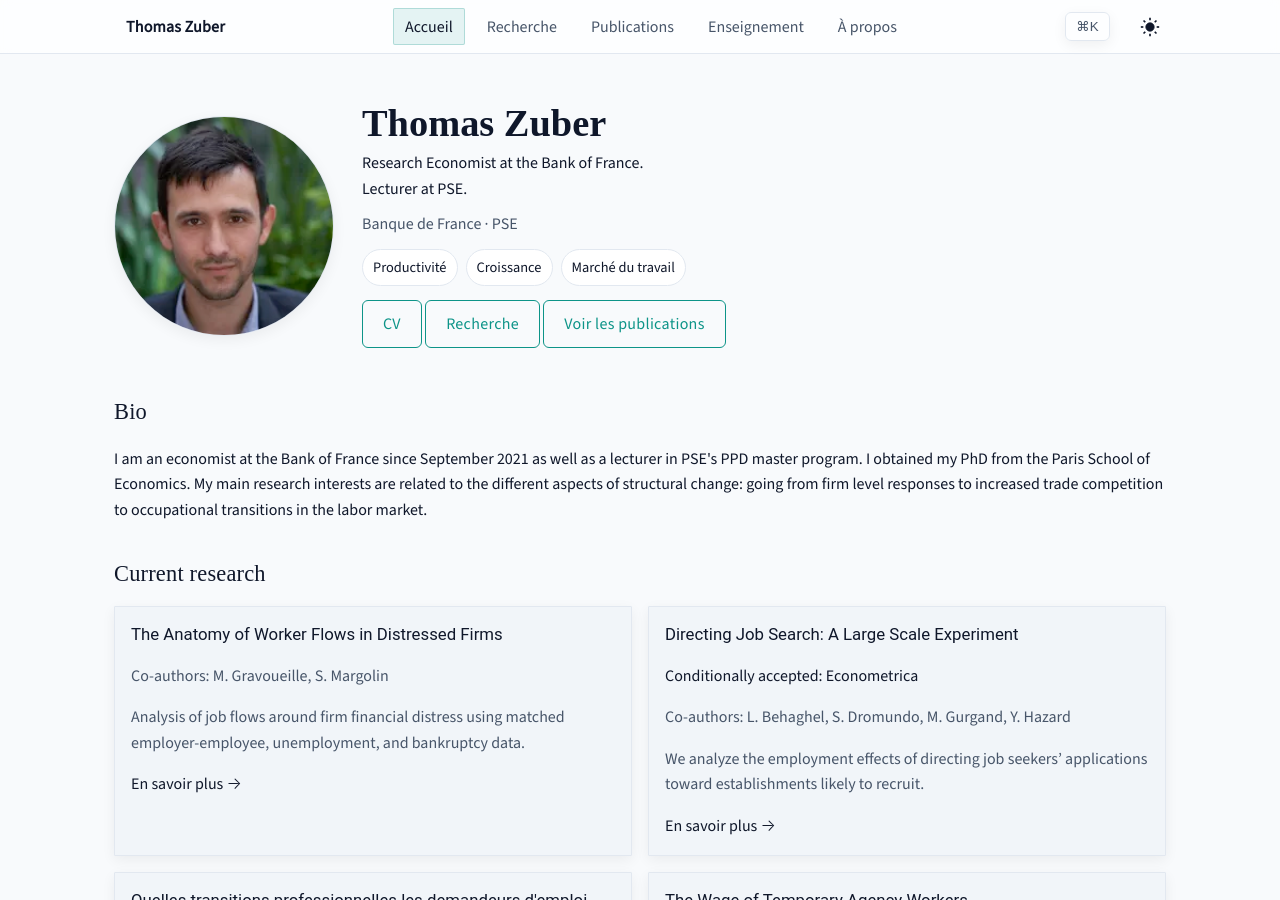
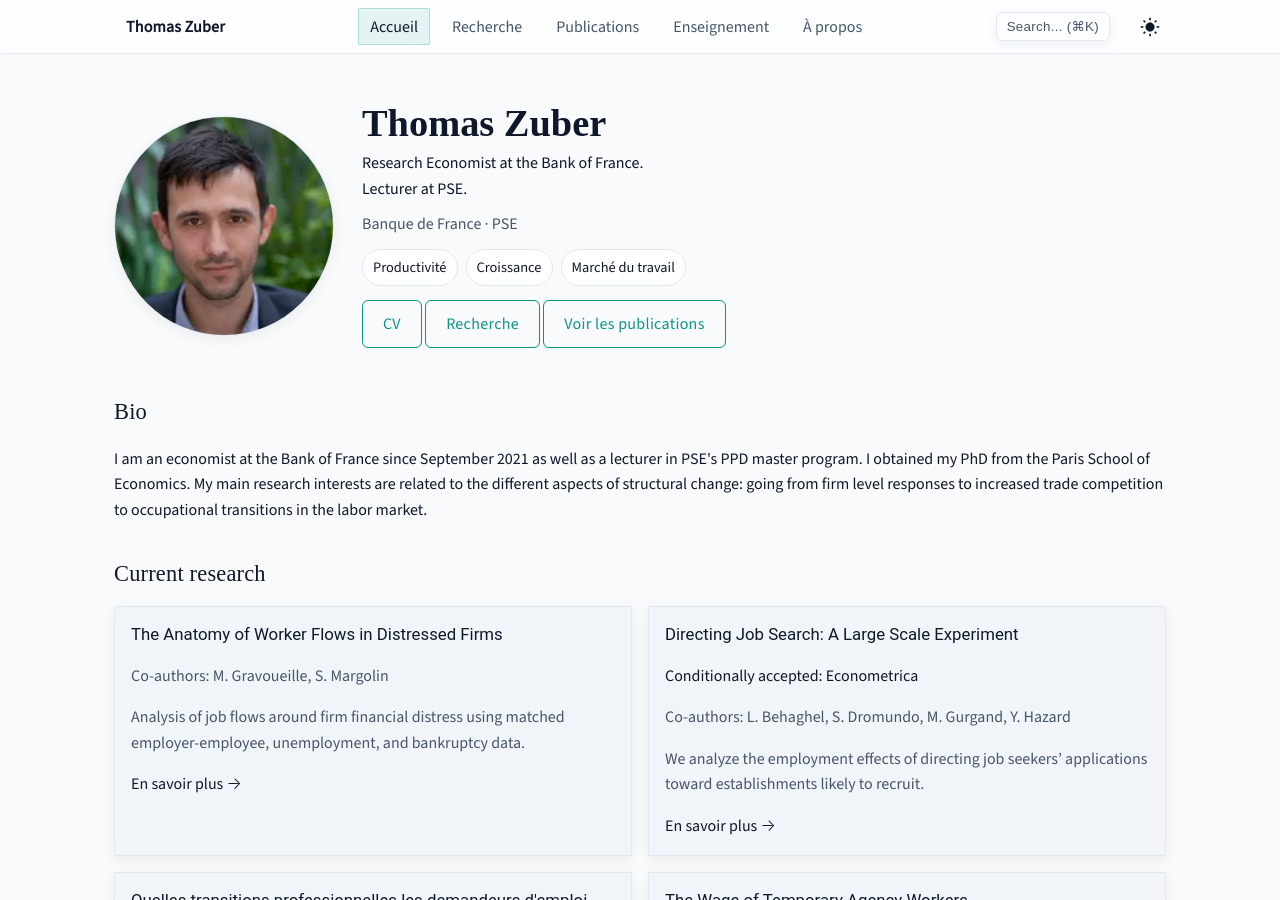
Before and after one commit to quentinglorieux/thomaszuber, a Jekyll site: the page built from index.markdown, in a window 1280 px wide and 900 px high. Built offline with Jekyll 4.4.1, drawn with Linux system fonts in a browser that asks for light colours; comment, search, counter and statistics services are not loaded.

Commit message:
update header.html

```diff
--- a/_includes/header.html
+++ b/_includes/header.html
@@ -24,7 +24,7 @@
     </nav>
 
     <div class="quick">
-      <button id="search-open" class="btn icon" aria-label="Search (⌘K)">⌘K</button>
+      <button id="search-open" class="btn icon" aria-label="Search (⌘K)">Search... (⌘K)</button>
       <button id="theme-toggle" class="theme-toggle" aria-label="Toggle dark mode">
         <svg class="icon-sun" xmlns="http://www.w3.org/2000/svg" viewBox="0 0 24 24" width="20" height="20" fill="currentColor">
           <circle cx="12" cy="12" r="5"/>
```
